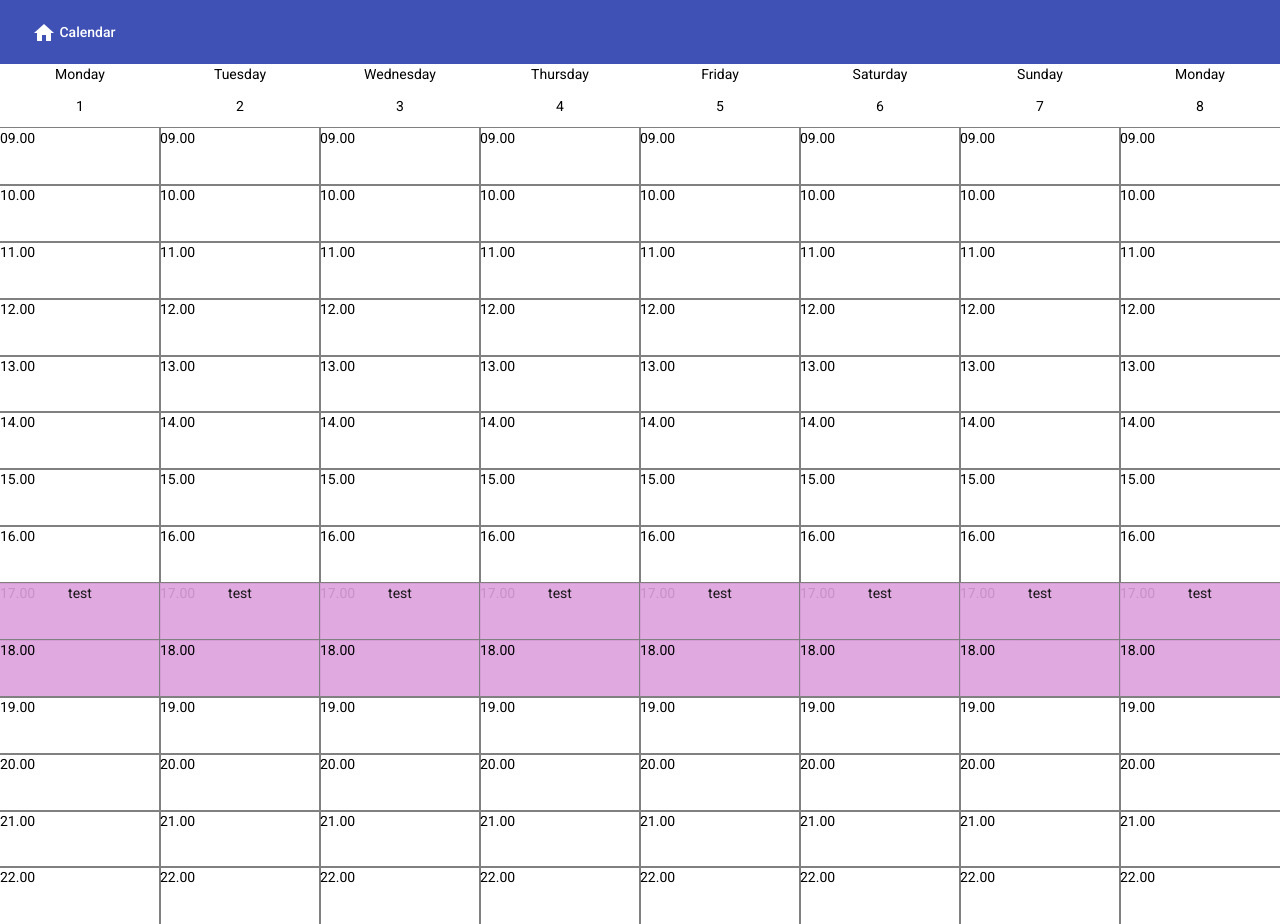
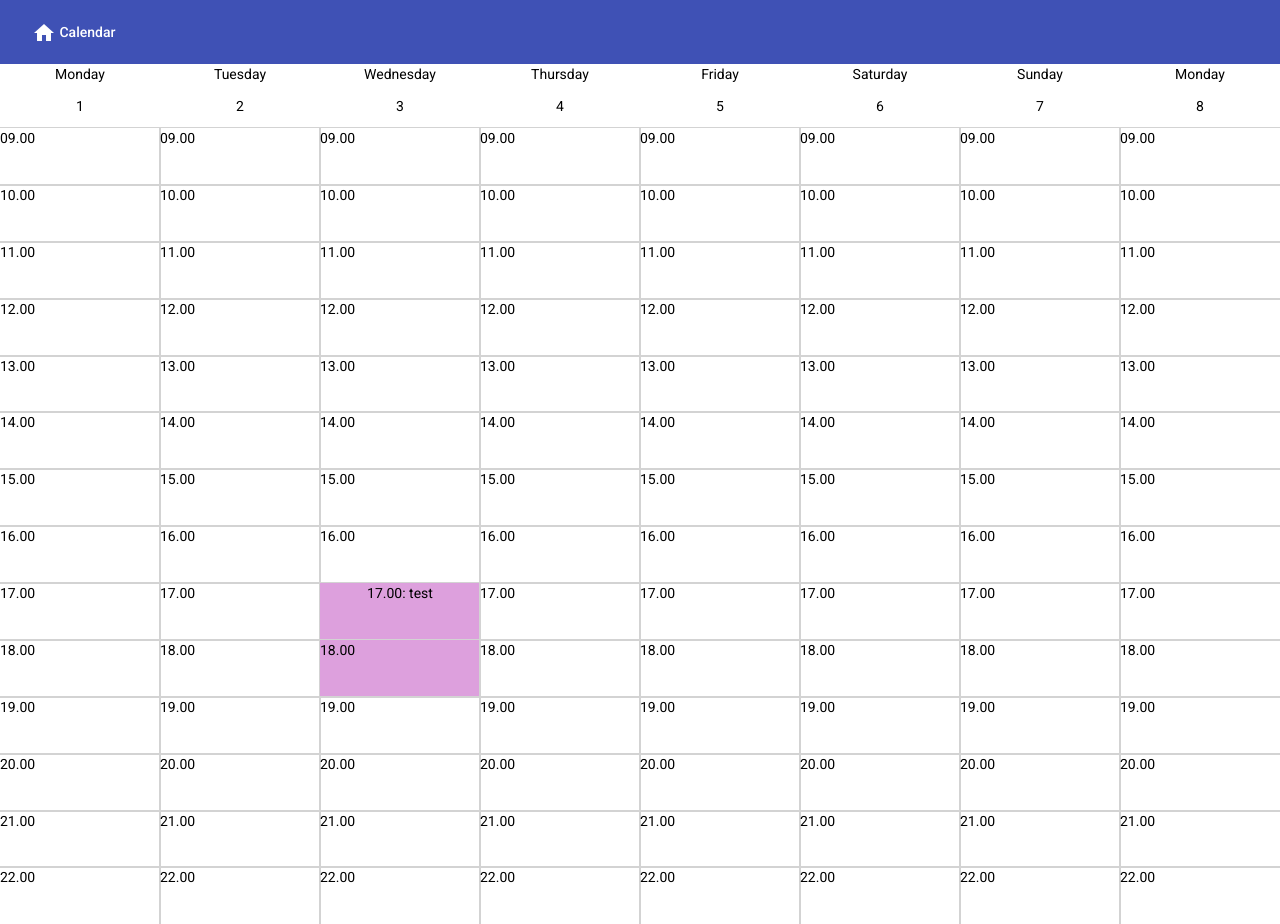
Before and after one commit to Toast-Trotzig/CalendarApp, an Angular app: page / in a window 1280 px wide. Built offline with nearby package versions, Linux system fonts and the light colour scheme.

Commit message:
test meeting fix

```diff
--- a/src/app/component/calendar/calendar.component.css
+++ b/src/app/component/calendar/calendar.component.css
@@ -22,7 +22,7 @@
   flex-direction: column;
   box-sizing: border-box;
   width: 100%;
-  outline:1px solid grey;
+  outline:1px solid lightgray;
 }
 
 .meeting {
@@ -30,7 +30,6 @@
   width: 100%;
   height: calc(100%*2);
   background: plum;
-  opacity: 90%;
   display: flex;
   align-content: center;
   place-content: center;
--- a/src/app/component/calendar/calendar.component.html
+++ b/src/app/component/calendar/calendar.component.html
@@ -6,7 +6,7 @@
     <div *ngFor="let temp of day.timestamp" class="blocks">
       <p>{{temp.time}}</p>
       <div *ngIf="temp.meeting" class="meeting">
-        {{temp.meeting.name}}
+        {{temp.time}}: {{temp.meeting.name}}
       </div>
     </div>
   </div>
--- a/src/app/component/calendar/calendar.component.ts
+++ b/src/app/component/calendar/calendar.component.ts
@@ -29,20 +29,19 @@ export class CalendarComponent implements OnInit {
     this.tempday.date = today;
     const fday = today.getDate() - today.getDay() + (today.getDay() === 0 ? -6 : 1);
     const date = new Date(today.setDate(fday));
-    console.log(date);
     const testmeeting = Object.assign({}, this.meeting);
     testmeeting.name = 'test';
     testmeeting.multiplier = 2;
 
     for (let i = 0; i < 8; i++) {
-      const tmp = Object.assign([], this.timestamps);
+      const tmp = JSON.parse(JSON.stringify(this.timestamps));
       const temp = Object.assign({}, this.tempday);
-      console.log(tmp);
       temp.timestamp = tmp;
+      temp.date = new Date(temp.date.setDate(date.getDate() + i));
       this.days.push(temp);
-      temp.date = new Date(temp.date.setDate(date.getDate() + i));
-      console.log(temp.date);
     }
+
+    console.log(this.timestamps);
     this.days[2].timestamp[8].meeting = testmeeting;
     console.log(this.days);
   }
```
